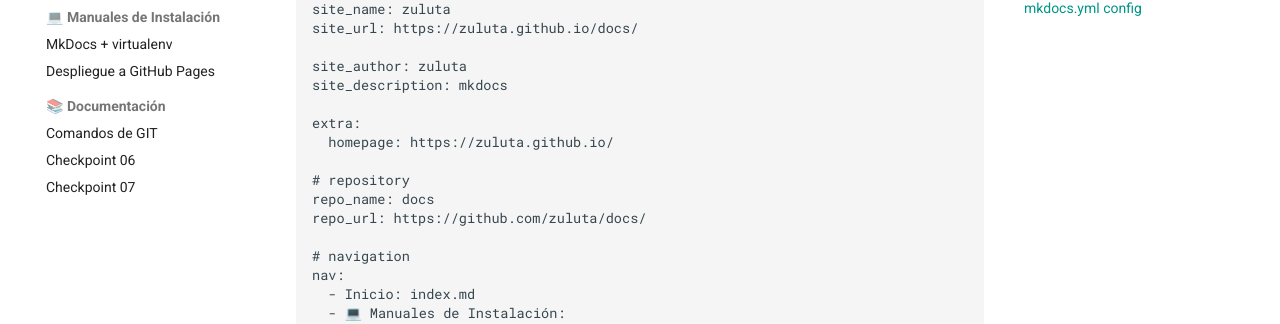
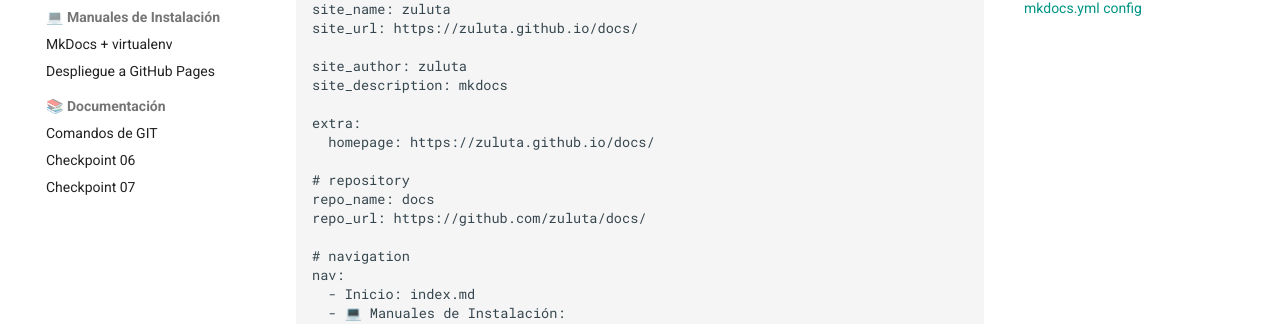
Before and after one commit to zuluta/docs, an MkDocs documentation site: the page built from docs/index.md, in a window 1280 px wide and 900 px high, scrolled down 893 px. Shown: the part 127-451 px from the top of the window. Built offline with MkDocs 1.6.1 and Material for MkDocs 9.7.7, drawn with Linux system fonts in a browser that asks for light colours; comment, search, counter and statistics services are not loaded; part of the change alters nothing that is shown.

```diff
--- a/docs/index.md
+++ b/docs/index.md
@@ -21,7 +21,7 @@ site_author: zuluta
 site_description: mkdocs
 
 extra:
-  homepage: https://zuluta.github.io/
+  homepage: https://zuluta.github.io/docs/
 
 # repository
 repo_name: docs
--- a/mkdocs.yml
+++ b/mkdocs.yml
@@ -6,7 +6,7 @@ site_author: zuluta
 site_description: mkdocs
 
 extra:
-  homepage: https://zuluta.github.io/
+  homepage: https://zuluta.github.io/docs/
 
 # repository
 repo_name: docs
```
Also changed, not shown: site/404.html, site/comandos_git/index.html, site/doc_06/index.html, site/doc_07/index.html, site/gh_deploy/index.html, site/index.html, site/mkdocs/index.html, site/search/search_index.json.
